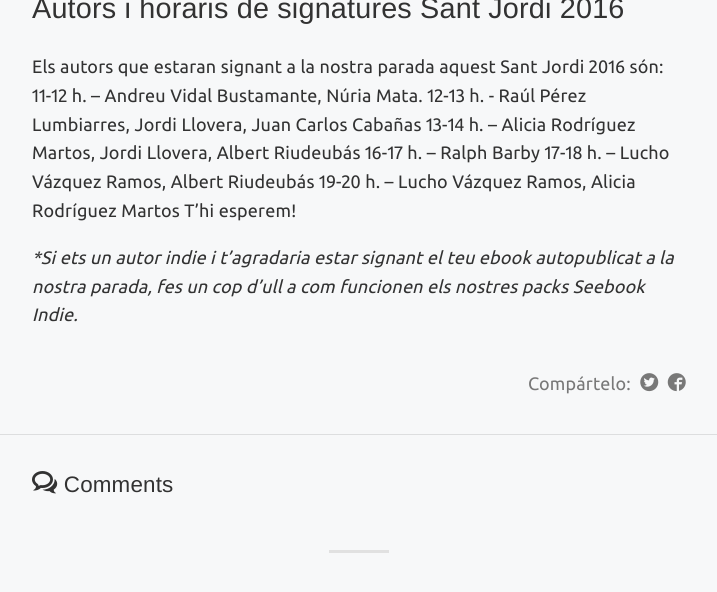
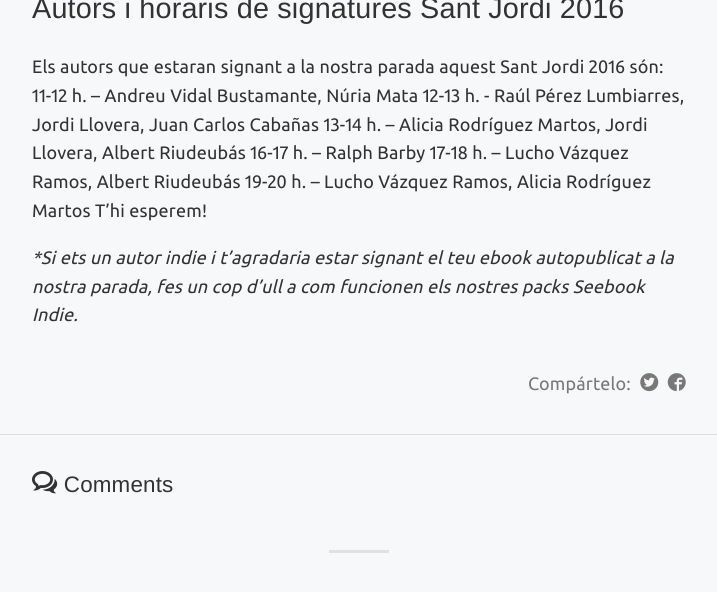
Before and after one commit to digitaltangible/blog-cat, a Jekyll site: the page built from _posts/2016-04-18-La-parada-de-Seebook-aquest-Sant-Jordi-2016-a-Barcelona.md, in a window 1280 px wide and 900 px high, scrolled down 2378 px, cut to the strip 204-843 px from the top of the window. Shown: the top 592 px of the strip, without its empty margins (281-998 px from the left). Built offline with Jekyll 4.4.1, drawn with Linux system fonts in a browser that asks for light colours; some web fonts are replaced; comment, search, counter and statistics services are not loaded.

```diff
--- a/_posts/2016-04-18-La-parada-de-Seebook-aquest-Sant-Jordi-2016-a-Barcelona.md
+++ b/_posts/2016-04-18-La-parada-de-Seebook-aquest-Sant-Jordi-2016-a-Barcelona.md
@@ -41,7 +41,7 @@ I pels que tenen poc temps per dedicar a la lectura o que prefereixen altres for
 
 ## Autors i horaris de signatures Sant Jordi 2016
 Els autors que estaran signant a la nostra parada aquest Sant Jordi 2016 són:
-11-12 h. – Andreu Vidal Bustamante, Núria Mata.
+11-12 h. – Andreu Vidal Bustamante, Núria Mata
 12-13 h. - Raúl Pérez Lumbiarres, Jordi Llovera, Juan Carlos Cabañas
 13-14 h. – Alicia Rodríguez Martos, Jordi Llovera, Albert Riudeubás
 16-17 h. – Ralph Barby
```
